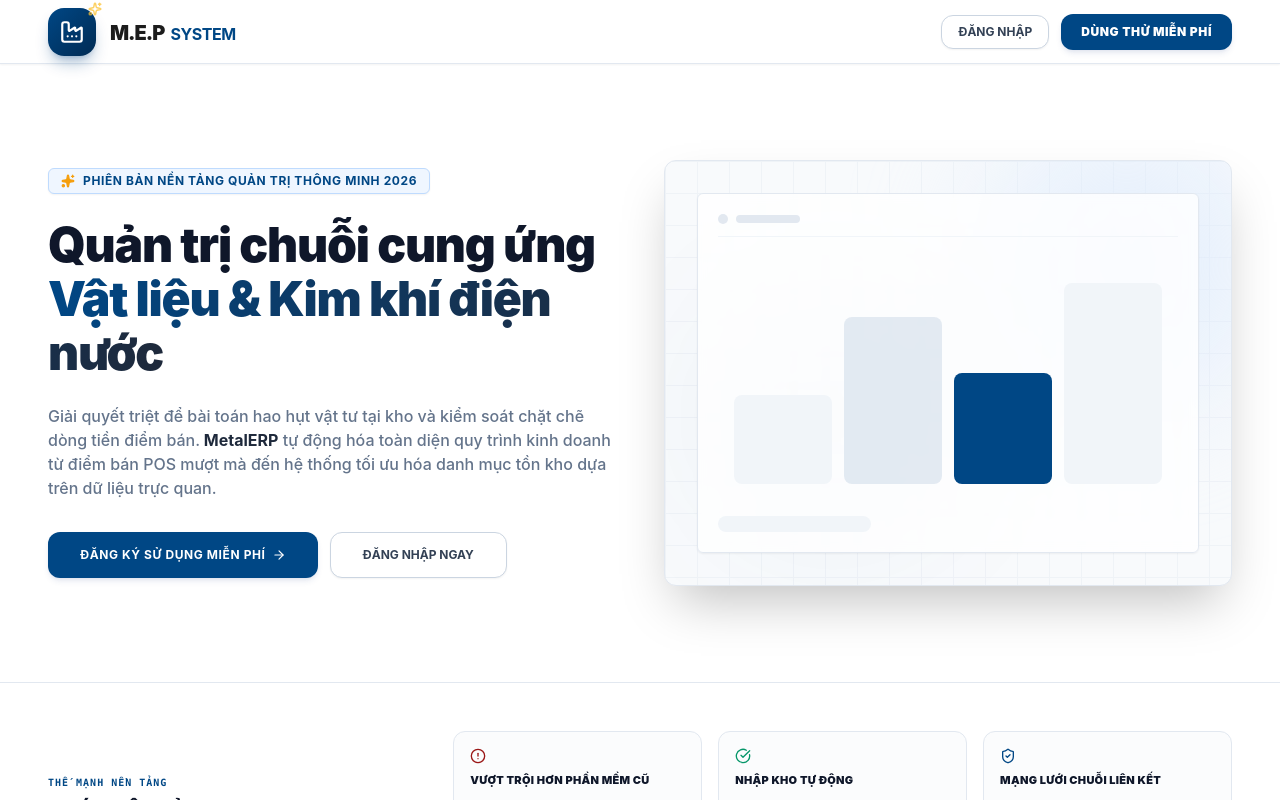
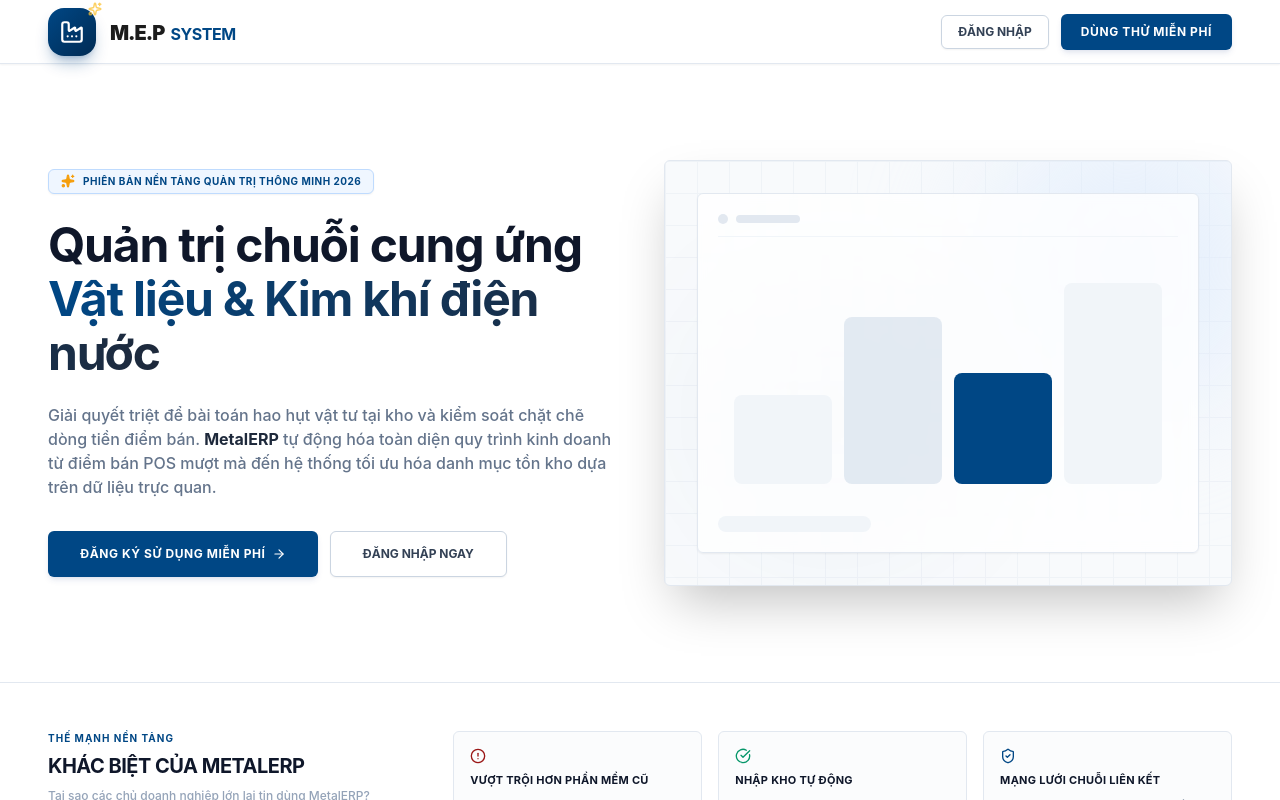
Before and after one commit to binhlethanh201/Metal-ERP, a React (Create React App) app: page / in a window 1280 px wide. Built offline with nearby package versions, Linux system fonts and the light colour scheme.

Commit message:
sua landingpage

```diff
--- a/src/pages/LandingPage.jsx
+++ b/src/pages/LandingPage.jsx
@@ -61,7 +61,9 @@
           transform: isTransitioning ? 'translateX(-100vw)' : 'translateX(0)',
         }}
       >
+        {/* ========== TRANG 1: NỘI DUNG CHÍNH ========== */}
         <div className="flex h-full w-screen shrink-0 flex-col overflow-y-auto overflow-x-hidden">
+          {/* HEADER */}
           <header className="sticky top-0 z-50 flex h-16 shrink-0 items-center justify-between border-b border-slate-200 bg-white/90 px-6 shadow-sm backdrop-blur-md md:px-12">
             <div
               className="cursor-pointer transition-transform active:scale-95"
@@ -74,48 +76,48 @@
               <button
                 type="button"
                 onClick={() => handleSmoothNavigate('/login')}
-                className="rounded-xl border border-slate-300 bg-white px-4 py-2 text-xs font-bold text-slate-700 shadow-sm transition-all hover:bg-slate-50 active:scale-95"
+                className="rounded-lg border border-slate-300 bg-white px-4 py-2 text-xs font-bold text-slate-700 shadow-sm transition-all hover:bg-slate-50 active:scale-95"
               >
                 ĐĂNG NHẬP
               </button>
               <button
                 type="button"
                 onClick={() => handleSmoothNavigate('/register')}
-                className="rounded-xl bg-[#004785] px-5 py-2.5 text-xs font-black uppercase tracking-wider text-white shadow-md shadow-blue-900/10 transition-all hover:bg-[#0F172A] active:scale-95"
+                className="rounded-lg bg-[#004785] px-5 py-2.5 text-xs font-bold uppercase tracking-wider text-white shadow-md shadow-blue-900/10 transition-all hover:bg-[#0F172A] active:scale-95"
               >
                 Dùng thử miễn phí
               </button>
             </div>
           </header>
 
+          {/* HERO SECTION */}
           <section className="relative shrink-0 overflow-hidden border-b border-slate-200 bg-white px-6 py-16 md:px-12 lg:py-24">
             <div className="relative z-10 mx-auto grid max-w-7xl grid-cols-1 items-center gap-12 lg:grid-cols-12">
               <div className="space-y-6 text-left lg:col-span-6">
-                <div className="inline-flex items-center gap-2 rounded-lg border border-blue-200 bg-blue-50 px-3 py-1 text-xs font-bold uppercase tracking-wider text-[#004785] shadow-sm">
+                <div className="inline-flex items-center gap-2 rounded-lg border border-blue-200 bg-blue-50 px-3 py-1 text-[10px] font-bold uppercase tracking-wider text-[#004785] shadow-sm">
                   <Sparkles size={14} className="fill-amber-500 text-amber-500" />
                   Phiên bản nền tảng quản trị thông minh 2026
                 </div>
 
-                <h1 className="text-3xl font-black leading-tight tracking-tight text-slate-900 md:text-5xl md:leading-[1.12]">
-                  Quản trị chuỗi cung ứng <br />
+                <h1 className="text-3xl font-bold leading-tight tracking-tight text-slate-900 md:text-5xl md:leading-[1.12]">
+                  Quản trị chuỗi cung ứng{' '}
                   <span className="bg-gradient-to-r from-[#004785] to-[#1E293B] bg-clip-text text-transparent">
-                    Vật liệu &amp; Kim khí điện nước
+                    Vật liệu & Kim khí điện nước
                   </span>
                 </h1>
 
                 <p className="max-w-xl text-sm font-medium leading-relaxed text-slate-500 md:text-base">
                   Giải quyết triệt để bài toán hao hụt vật tư tại kho và kiểm soát chặt chẽ dòng
-                  tiền điểm bán.
-                  <strong className="font-bold text-slate-800"> MetalERP</strong> tự động hóa toàn
-                  diện quy trình kinh doanh từ điểm bán POS mượt mà đến hệ thống tối ưu hóa danh mục
-                  tồn kho dựa trên dữ liệu trực quan.
+                  tiền điểm bán. <strong className="font-bold text-slate-800">MetalERP</strong> tự
+                  động hóa toàn diện quy trình kinh doanh từ điểm bán POS mượt mà đến hệ thống tối
+                  ưu hóa danh mục tồn kho dựa trên dữ liệu trực quan.
                 </p>
 
                 <div className="flex w-full flex-col gap-3 pt-2 text-xs font-bold sm:w-auto sm:flex-row">
                   <button
                     type="button"
                     onClick={() => handleSmoothNavigate('/register')}
-                    className="group flex items-center justify-center gap-1.5 rounded-xl bg-[#004785] px-8 py-3.5 tracking-wider text-white shadow-md shadow-blue-900/10 transition-all hover:bg-black active:scale-95"
+                    className="group flex items-center justify-center gap-1.5 rounded-lg bg-[#004785] px-8 py-3.5 font-bold uppercase tracking-wider text-white shadow-md shadow-blue-900/10 transition-all hover:bg-black active:scale-95"
                   >
                     <span>ĐĂNG KÝ SỬ DỤNG MIỄN PHÍ</span>
                     <ArrowRight
@@ -126,15 +128,16 @@
                   <button
                     type="button"
                     onClick={() => handleSmoothNavigate('/login')}
-                    className="flex items-center justify-center rounded-xl border border-slate-300 bg-white px-8 py-3.5 text-slate-700 shadow-sm transition-all hover:border-slate-400 hover:bg-slate-50 active:scale-95"
+                    className="flex items-center justify-center rounded-lg border border-slate-300 bg-white px-8 py-3.5 font-bold text-slate-700 shadow-sm transition-all hover:border-slate-400 hover:bg-slate-50 active:scale-95"
                   >
                     ĐĂNG NHẬP NGAY
                   </button>
                 </div>
               </div>
 
+              {/* HERO VISUAL */}
               <div className="hidden w-full lg:col-span-6 lg:block">
-                <div className="group relative flex aspect-[4/3] items-center justify-center overflow-hidden rounded-xl border border-slate-200 bg-slate-50 p-8 shadow-2xl">
+                <div className="group relative flex aspect-[4/3] items-center justify-center overflow-hidden rounded-lg border border-slate-200 bg-slate-50 p-8 shadow-2xl">
                   <div className="absolute inset-0 bg-[linear-gradient(to_right,#E2E8F0_1px,transparent_1px),linear-gradient(to_bottom,#E2E8F0_1px,transparent_1px)] bg-[size:32px_32px] opacity-40" />
                   <div className="absolute -right-10 -top-10 h-72 w-72 rounded-full bg-blue-100/60 blur-3xl transition-transform duration-1000 group-hover:translate-x-4" />
                   <div className="absolute bottom-10 left-10 h-64 w-64 rounded-full bg-[#004785]/5 blur-3xl" />
@@ -144,7 +147,6 @@
                       <span className="h-2.5 w-2.5 rounded-full bg-slate-200" />
                       <span className="h-2 w-16 rounded bg-slate-200" />
                     </div>
-
                     <div className="flex flex-1 items-end gap-3 px-4 py-6">
                       <div className="h-[40%] w-full rounded bg-slate-100 transition-all duration-300 group-hover:h-[55%] group-hover:bg-[#004785]/20" />
                       <div className="h-[75%] w-full rounded bg-[#004785]/10 transition-all duration-300 group-hover:h-[85%] group-hover:bg-[#004785]/30" />
@@ -158,54 +160,55 @@
             </div>
           </section>
 
+          {/* THẾ MẠNH NỀN TẢNG */}
           <section className="shrink-0 border-b border-slate-200 bg-white px-6 py-12 md:px-12">
             <div className="mx-auto max-w-7xl">
-              <div className="grid grid-cols-1 items-center gap-8 lg:grid-cols-12">
+              <div className="grid grid-cols-1 items-start gap-8 lg:grid-cols-12">
                 <div className="space-y-1.5 lg:col-span-4">
-                  <span className="block font-mono text-[10px] font-black uppercase tracking-widest text-[#004785]">
+                  <span className="block text-[10px] font-bold uppercase tracking-widest text-[#004785]">
                     Thế mạnh nền tảng
                   </span>
-                  <h2 className="text-xl font-black uppercase tracking-tight text-slate-900">
+                  <h2 className="text-xl font-bold uppercase tracking-tight text-slate-900">
                     Khác biệt của MetalERP
                   </h2>
-                  <p className="text-xs font-semibold leading-relaxed text-slate-400">
+                  <p className="text-xs font-medium leading-relaxed text-slate-400">
                     Tại sao các chủ doanh nghiệp lớn lại tin dùng MetalERP?
                   </p>
                 </div>
 
-                <div className="grid grid-cols-1 gap-4 text-xs font-semibold leading-relaxed text-slate-600 sm:grid-cols-3 lg:col-span-8">
-                  <div className="space-y-2 rounded-xl border border-slate-200 bg-slate-50/60 p-4">
+                <div className="grid grid-cols-1 gap-4 sm:grid-cols-3 lg:col-span-8">
+                  <div className="space-y-2 rounded-lg border border-slate-200 bg-slate-50/60 p-4">
                     <span className="block text-[#9A1616]">
                       <AlertCircle size={16} />
                     </span>
-                    <h4 className="text-[11px] font-black uppercase tracking-wide text-slate-900">
+                    <h4 className="text-[11px] font-bold uppercase tracking-wide text-slate-900">
                       Vượt trội hơn phần mềm cũ
                     </h4>
-                    <p className="font-medium text-slate-500">
+                    <p className="text-xs font-medium leading-relaxed text-slate-500">
                       Khác biệt hoàn toàn với các công cụ quản lý sổ sách đơn thuần chỉ tập trung
                       ghi chép dữ liệu nội bộ tĩnh.
                     </p>
                   </div>
-                  <div className="space-y-2 rounded-xl border border-slate-200 bg-slate-50/60 p-4">
+                  <div className="space-y-2 rounded-lg border border-slate-200 bg-slate-50/60 p-4">
                     <span className="block text-emerald-600">
                       <CheckCircle size={16} />
                     </span>
-                    <h4 className="text-[11px] font-black uppercase tracking-wide text-slate-900">
+                    <h4 className="text-[11px] font-bold uppercase tracking-wide text-slate-900">
                       Nhập kho tự động
                     </h4>
-                    <p className="font-medium text-slate-500">
+                    <p className="text-xs font-medium leading-relaxed text-slate-500">
                       Tích hợp công nghệ AI OCR tự động quét, nhận diện và bóc tách dữ liệu chứng từ
                       nhập kho vật tư từ ảnh chụp điện thoại.
                     </p>
                   </div>
-                  <div className="space-y-2 rounded-xl border border-slate-200 bg-slate-50/60 p-4">
+                  <div className="space-y-2 rounded-lg border border-slate-200 bg-slate-50/60 p-4">
                     <span className="block text-[#004785]">
                       <ShieldCheck size={16} />
                     </span>
-                    <h4 className="text-[11px] font-black uppercase tracking-wide text-slate-900">
+                    <h4 className="text-[11px] font-bold uppercase tracking-wide text-slate-900">
                       Mạng lưới chuỗi liên kết
                     </h4>
-                    <p className="font-medium text-slate-500">
+                    <p className="text-xs font-medium leading-relaxed text-slate-500">
                       Tạo không gian chia sẻ thông số kỹ thuật, tương tác trực tiếp giữa xưởng đại
                       lý sỉ và cửa hàng bán lẻ điểm đơn.
                     </p>
@@ -215,14 +218,15 @@
             </div>
           </section>
 
+          {/* GIẢI PHÁP NGHIỆP VỤ */}
           <section className="shrink-0 bg-[#FAFAFA] px-6 py-16 md:px-12">
             <div className="mx-auto max-w-7xl">
               <div className="mb-10 text-left md:text-center">
-                <h2 className="text-2xl font-black uppercase tracking-tight text-slate-900">
+                <h2 className="text-xl font-bold uppercase tracking-tight text-slate-900">
                   Giải pháp cho mọi nghiệp vụ kinh doanh chuyên sâu
                 </h2>
                 <div className="mt-2 h-1 w-10 bg-[#004785] md:mx-auto" />
-                <p className="mt-3 font-mono text-xs font-bold uppercase tracking-widest text-slate-400">
+                <p className="mt-3 text-[10px] font-bold uppercase tracking-widest text-slate-400">
                   [SYSTEM_INTEGRATION_INDEX] Đầy đủ cấu hình module lõi giúp doanh nghiệp vận hành
                   ổn định tinh gọn
                 </p>
@@ -234,15 +238,15 @@
                   return (
                     <div
                       key={idx}
-                      className="group rounded-xl border border-slate-200 bg-white p-5 shadow-sm transition-all duration-150 hover:border-[#004785] hover:shadow-md"
+                      className="group rounded-lg border border-slate-200 bg-white p-5 shadow-sm transition-all duration-150 hover:border-[#004785] hover:shadow-md"
                     >
                       <div className="mb-4 inline-flex rounded-lg border border-slate-200 bg-slate-50 p-2.5 text-[#004785] transition-colors duration-150 group-hover:bg-[#004785] group-hover:text-white">
                         <IconComponent size={16} />
                       </div>
-                      <h3 className="mb-1.5 font-mono text-xs font-black uppercase tracking-wide text-slate-800">
+                      <h3 className="mb-1.5 text-xs font-bold uppercase tracking-wide text-slate-800">
                         {idx + 1}. {feature.title}
                       </h3>
-                      <p className="text-xs font-semibold leading-relaxed text-slate-500">
+                      <p className="text-xs font-medium leading-relaxed text-slate-500">
                         {feature.description}
                       </p>
                     </div>
@@ -252,18 +256,21 @@
             </div>
           </section>
 
-          <footer className="shrink-0 border-t border-slate-200 bg-white py-6 text-xs font-bold tracking-wider text-slate-400">
+          {/* FOOTER */}
+          <footer className="shrink-0 border-t border-slate-200 bg-white py-6">
             <div className="mx-auto flex max-w-7xl flex-col items-center justify-center gap-4 md:flex-row md:justify-between md:px-12">
               <div className="shrink-0 opacity-90">
                 <Logo />
               </div>
-              <span className="font-mono text-[10px] font-bold uppercase tracking-widest text-slate-400">
-                © 2026 M.E.P METAL_ERP SYSTEM. TOÀN QUYỀN BẢO HỘ PHẦN MỀM CHUỒI CUNG ỨNG.
+              <span className="text-[10px] font-bold uppercase tracking-widest text-slate-400">
+                &copy; 2026 M.E.P METAL_ERP SYSTEM. TO&Agrave;N QUYỀN BẢO HỘ PHẦN MỀM CHUỖI CUNG
+                ỨNG.
               </span>
             </div>
           </footer>
         </div>
 
+        {/* ========== TRANG 2: MÀN HÌNH CHUYỂN CẢNH ========== */}
         <div
           className="relative flex h-full w-screen shrink-0 flex-col items-center justify-center text-white"
           style={{
@@ -272,9 +279,9 @@
         >
           <div className="absolute inset-0 bg-[radial-gradient(circle_at_70%_30%,#3b82f6,transparent_50%)] opacity-20 mix-blend-screen" />
 
-          <div className="relative z-10 flex flex-col items-center gap-3 text-center font-mono tracking-widest">
+          <div className="relative z-10 flex flex-col items-center gap-3 text-center">
             <div className="h-6 w-6 animate-spin rounded-full border-2 border-white/40 border-t-white" />
-            <span className="text-l text-center font-black uppercase tracking-widest text-blue-200">
+            <span className="text-lg font-bold uppercase tracking-widest text-blue-200">
               ĐANG TẢI...
             </span>
           </div>
```
